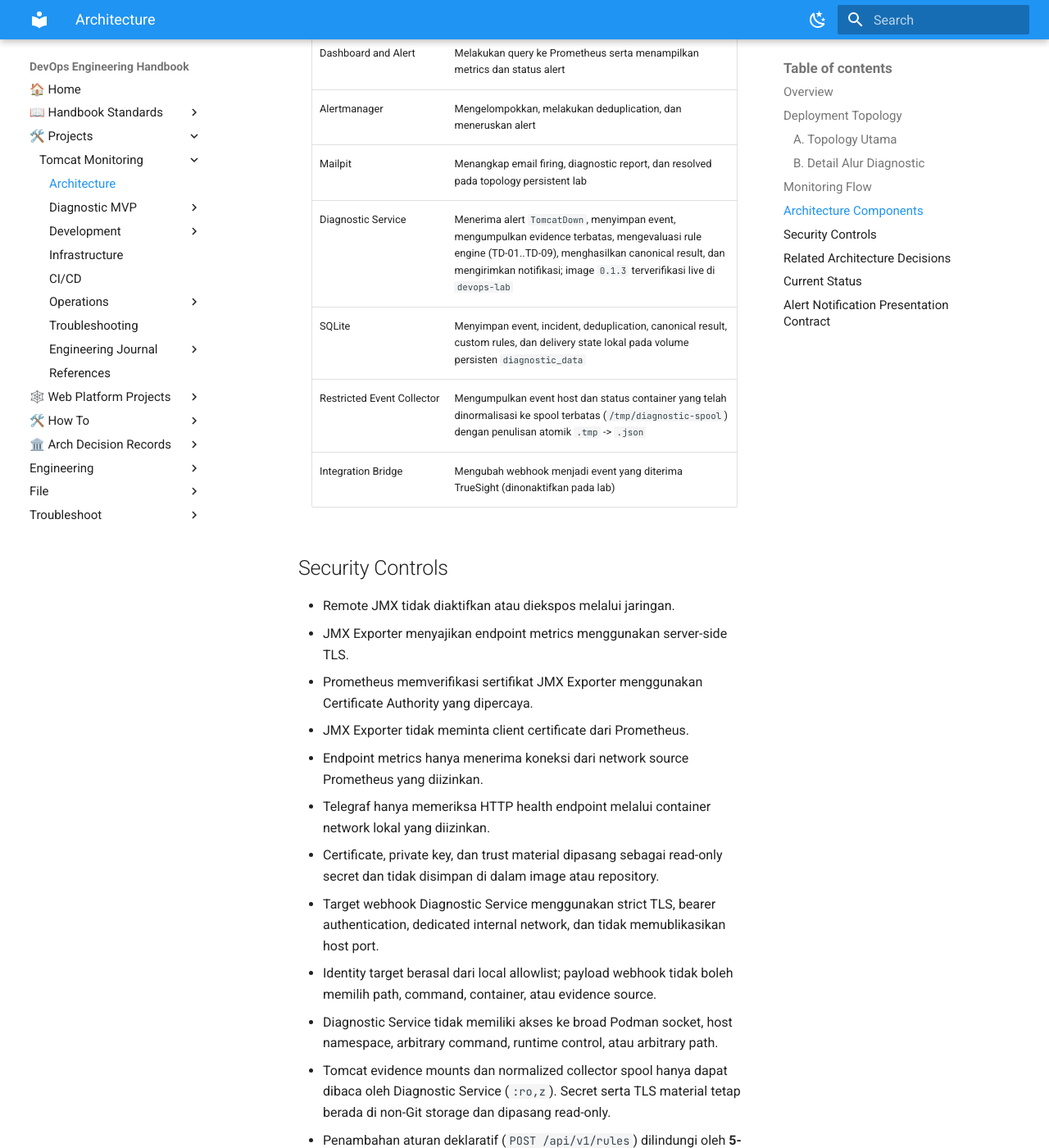
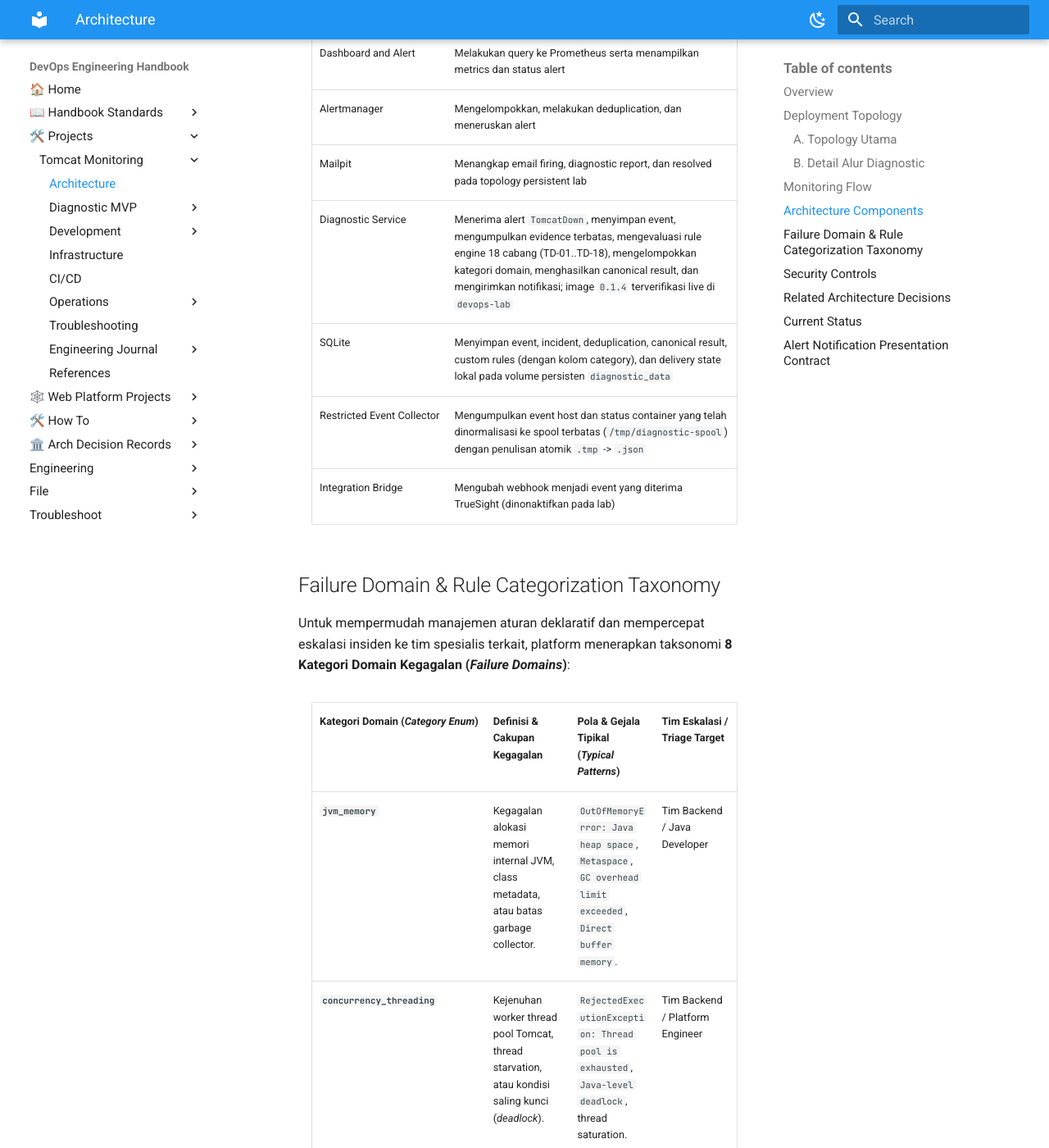
Before and after one commit to edkas07-oss/devops-handbook, an MkDocs documentation site: the page built from docs/projects/tomcat-monitoring/architecture/index.md, in a window 1280 px wide and 1400 px high, scrolled down 2621 px. Shown: the whole window at 82% size. Built offline with MkDocs 1.6.1 and Material for MkDocs 9.7.7, drawn with Linux system fonts in a browser that asks for light colours; some of the changed text lies outside the part shown.

Commit message:
docs(architecture): add Failure Domain Taxonomy table and category mappings

```diff
--- a/docs/projects/tomcat-monitoring/architecture/index.md
+++ b/docs/projects/tomcat-monitoring/architecture/index.md
@@ -166,10 +166,25 @@ dan pengiriman laporan ke Mailpit.
 | Dashboard and Alert | Melakukan query ke Prometheus serta menampilkan metrics dan status alert |
 | Alertmanager | Mengelompokkan, melakukan deduplication, dan meneruskan alert |
 | Mailpit | Menangkap email firing, diagnostic report, dan resolved pada topology persistent lab |
-| Diagnostic Service | Menerima alert `TomcatDown`, menyimpan event, mengumpulkan evidence terbatas, mengevaluasi rule engine (TD-01..TD-09), menghasilkan canonical result, dan mengirimkan notifikasi; image `0.1.3` terverifikasi live di `devops-lab` |
-| SQLite | Menyimpan event, incident, deduplication, canonical result, custom rules, dan delivery state lokal pada volume persisten `diagnostic_data` |
+| Diagnostic Service | Menerima alert `TomcatDown`, menyimpan event, mengumpulkan evidence terbatas, mengevaluasi rule engine 18 cabang (TD-01..TD-18), mengelompokkan kategori domain, menghasilkan canonical result, dan mengirimkan notifikasi; image `0.1.4` terverifikasi live di `devops-lab` |
+| SQLite | Menyimpan event, incident, deduplication, canonical result, custom rules (dengan kolom category), dan delivery state lokal pada volume persisten `diagnostic_data` |
 | Restricted Event Collector | Mengumpulkan event host dan status container yang telah dinormalisasi ke spool terbatas (`/tmp/diagnostic-spool`) dengan penulisan atomik `.tmp` -> `.json` |
 | Integration Bridge | Mengubah webhook menjadi event yang diterima TrueSight (dinonaktifkan pada lab) |
+
+## Failure Domain & Rule Categorization Taxonomy
+
+Untuk mempermudah manajemen aturan deklaratif dan mempercepat eskalasi insiden ke tim spesialis terkait, platform menerapkan taksonomi **8 Kategori Domain Kegagalan (*Failure Domains*)**:
+
+| Kategori Domain (*Category Enum*) | Definisi & Cakupan Kegagalan | Pola & Gejala Tipikal (*Typical Patterns*) | Tim Eskalasi / Triage Target |
+| :--- | :--- | :--- | :--- |
+| **`jvm_memory`** | Kegagalan alokasi memori internal JVM, class metadata, atau batas garbage collector. | `OutOfMemoryError: Java heap space`, `Metaspace`, `GC overhead limit exceeded`, `Direct buffer memory`. | Tim Backend / Java Developer |
+| **`concurrency_threading`** | Kejenuhan worker thread pool Tomcat, thread starvation, atau kondisi saling kunci (*deadlock*). | `RejectedExecutionException: Thread pool is exhausted`, `Java-level deadlock`, thread saturation. | Tim Backend / Platform Engineer |
+| **`database_persistence`** | Kegagalan konektivitas, exhaustion connection pool database, timeout query, atau deadlock database. | `CannotGetJdbcConnectionException`, `HikariPool timeout`, `SQLTimeoutException`, connection leak. | Tim DBA / Database Administrator |
+| **`network_integration`** | Kegagalan jabat tangan TLS/SSL, timeout komunikasi microservice upstream, atau DNS/socket failure. | `SSLHandshakeException`, `SocketTimeoutException: Read timed out`, `ConnectException: Connection refused`. | Tim Network / Cloud Infrastructure |
+| **`application_lifecycle`** | Kegagalan startup container, deployment WAR, inisialisasi context aplikasi, atau runtime servlet error. | `LifecycleException: Failed to start component`, `BeanCreationException`, `ClassNotFoundException`. | Tim Application Developer |
+| **`storage_os_limits`** | Batasan resource OS host, exhaustion file descriptor / process limit (ulimit), atau kapasitas disk. | `Too many open files`, `No space left on device`, `Read-only file system`, exit code container tanpa dump. | Tim Sysadmin / Infrastructure |
+| **`security_session`** | Kegagalan autentikasi eksternal, otorisasi, validasi token, replikasi sesi cluster, atau filter crash. | `LDAPException`, `SessionReplicationException`, `InvalidTokenException`, CORS filter crash. | Tim Security / IAM & Middleware |
+| **`general`** | Kondisi cross-domain, telemetri anomali saling bertentangan, atau klasifikasi *fallback* yang belum terpetakan. | `Contradicting state`, `Undetermined evidence`, pola kegagalan baru yang memerlukan analisis AI. | SRE / Incident Commander |
 
 ## Security Controls
 
```
Also changed, not shown: docs/projects/tomcat-monitoring/diagnostic-mvp/knowledge-base-and-ai-enrichment-architecture.md (+18 -0 lines).
